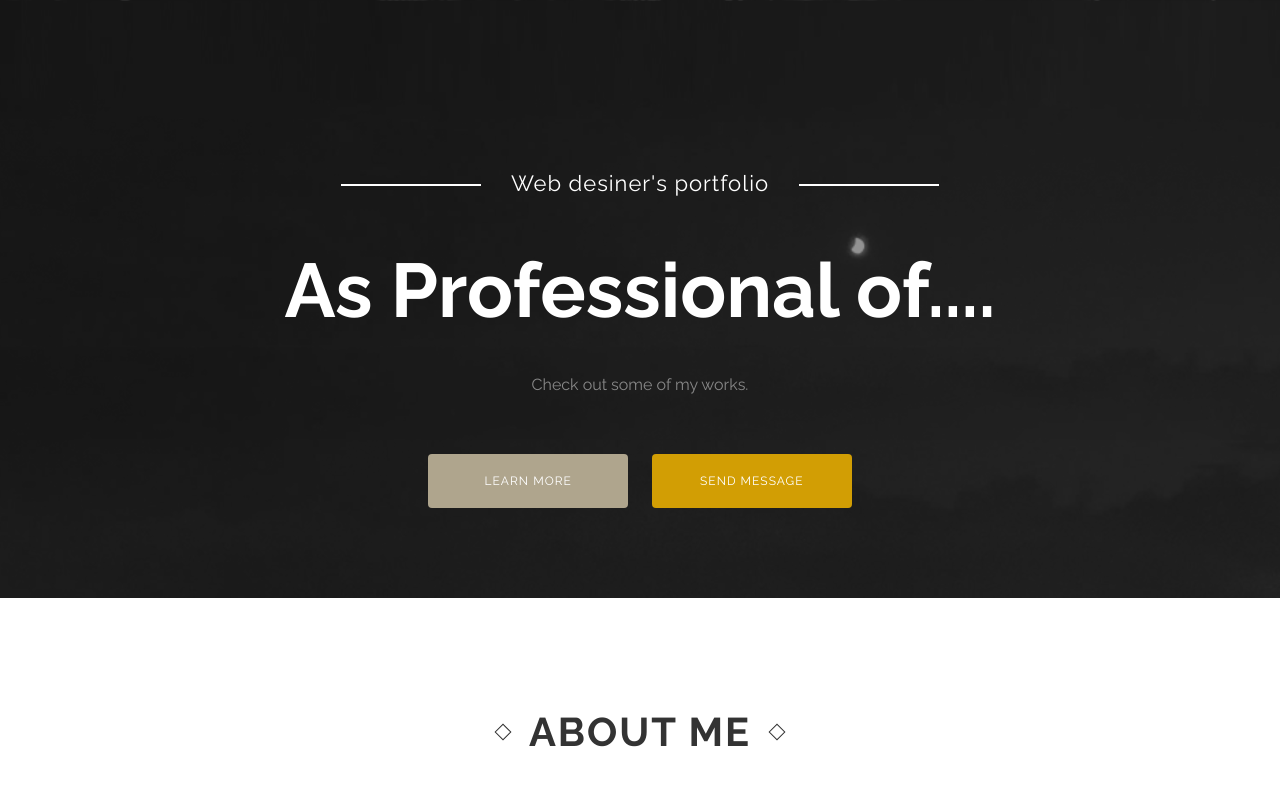
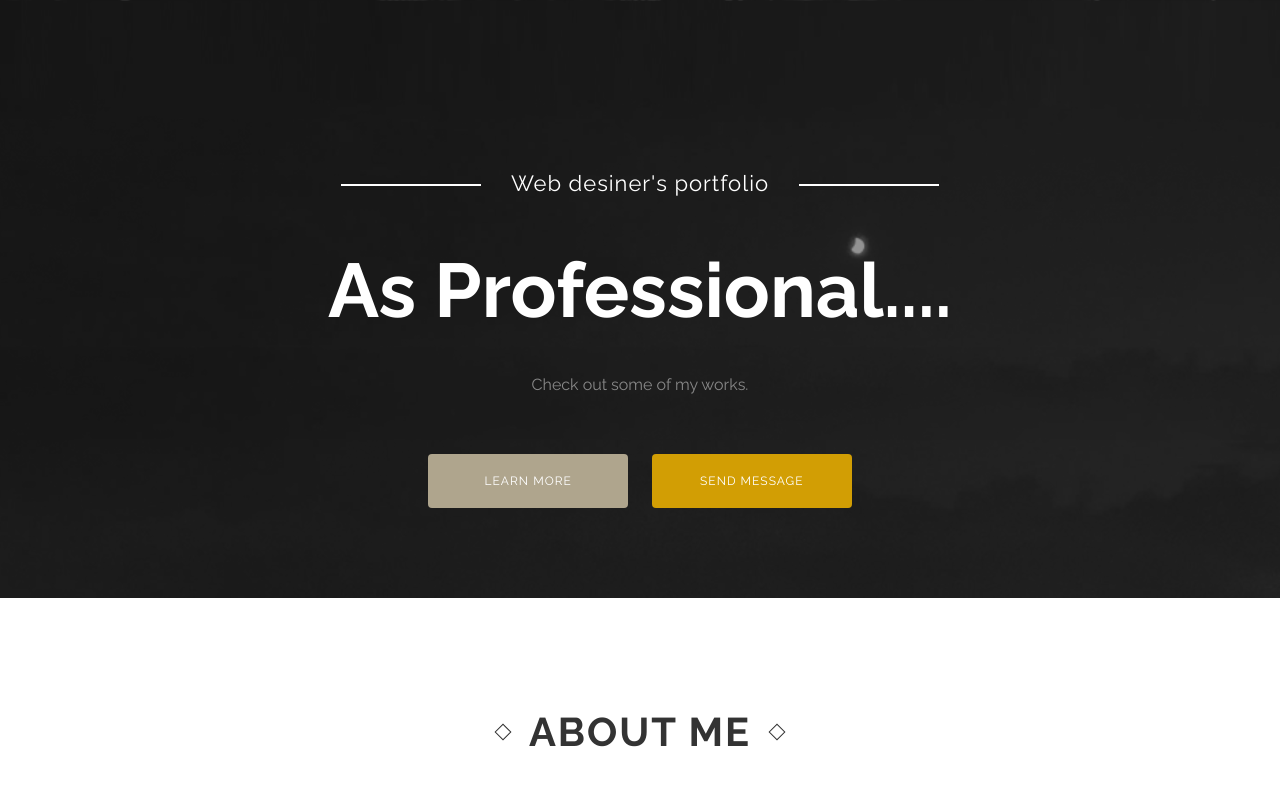
Before and after one commit to tomoshin02/HTML5-CSS3-ModernCoding-Singlepage, a plain HTML site: page index.html in a window 1280 px wide. Shown: the top 800 px of the page. Drawn offline with Linux system fonts and the light colour scheme.

Commit message:
change title

```diff
--- a/index.html
+++ b/index.html
@@ -14,7 +14,7 @@
   <body>
     <header class="header">
       <p class="site-title-sub">Web desiner's portfolio</p>
-      <h1 class="site-title">As Professional of....</h1>
+      <h1 class="site-title">As Professional....</h1>
       <p class="site-description">Check out some of my works.</p>
       <div class="buttons">
         <a class="button" href="#about">LEARN MORE</a>
```
